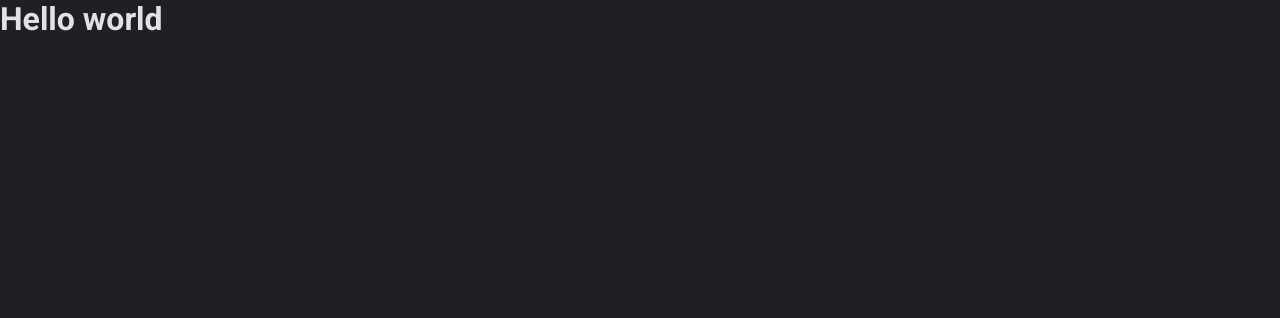
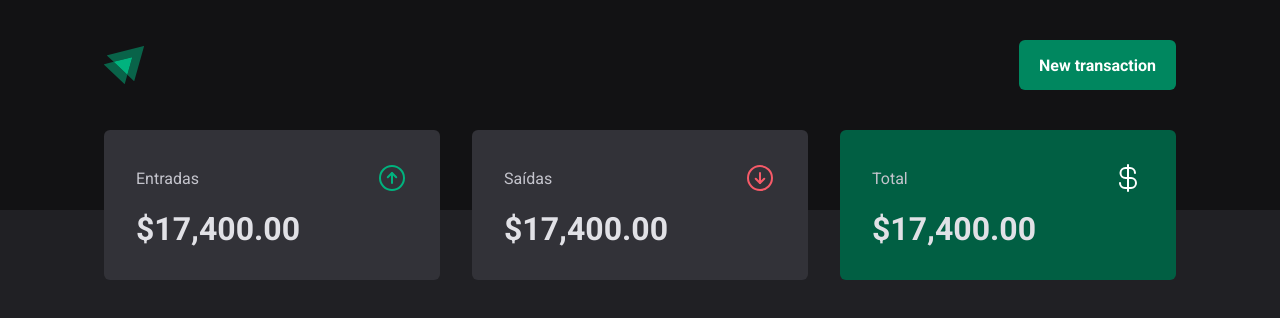
Before and after one commit to gcrozariol/dt-money-react, a React (Vite) app: page / in a window 1280 px wide. Shown: the top 318 px of the page. Built offline with nearby package versions, Linux system fonts and the light colour scheme.

Commit message:
Add header and summary

```diff
--- a/package.json
+++ b/package.json
@@ -10,6 +10,7 @@
     "preview": "vite preview"
   },
   "dependencies": {
+    "phosphor-react": "^1.4.1",
     "react": "^18.2.0",
     "react-dom": "^18.2.0",
     "styled-components": "^6.1.1"
--- a/src/App.tsx
+++ b/src/App.tsx
@@ -1,12 +1,13 @@
 import { ThemeProvider } from 'styled-components'
 import { defaultTheme } from './styles/themes/default'
 import { GlobalStyle } from './styles/global'
+import { Transactions } from './pages/Transactions'
 
 export function App() {
   return (
     <ThemeProvider theme={defaultTheme}>
       <GlobalStyle />
-      <h1>Hello world</h1>
+      <Transactions />
     </ThemeProvider>
   )
 }
--- /dev/null
+++ b/src/components/Header/index.tsx
@@ -0,0 +1,14 @@
+import { HeaderContainer, HeaderContent, NewTransactionButton } from './styles'
+
+import logoImg from '../../assets/logo.svg'
+
+export function Header() {
+  return (
+    <HeaderContainer>
+      <HeaderContent>
+        <img src={logoImg} alt="" />
+        <NewTransactionButton>New transaction</NewTransactionButton>
+      </HeaderContent>
+    </HeaderContainer>
+  )
+}
--- /dev/null
+++ b/src/components/Header/styles.ts
@@ -0,0 +1,34 @@
+import styled from 'styled-components'
+
+export const HeaderContainer = styled.header`
+  background: ${(props) => props.theme['gray-900']};
+  padding: 2.5rem 0 7.5rem;
+`
+
+export const HeaderContent = styled.div`
+  width: 100%;
+  max-width: 1120px;
+  margin: 0 auto;
+  padding: 0 1.5rem;
+
+  display: flex;
+  justify-content: space-between;
+  align-items: center;
+`
+
+export const NewTransactionButton = styled.button`
+  height: 50px;
+  border: 0;
+  background: ${(props) => props.theme['green-500']};
+  color: ${(props) => props.theme.white};
+  font-weight: bold;
+  padding: 0 1.25rem;
+  border-radius: 6px;
+  cursor: pointer;
+
+  transition: 150ms;
+
+  &:hover {
+    background: ${(props) => props.theme['green-700']};
+  }
+`
--- /dev/null
+++ b/src/components/Summary/index.tsx
@@ -0,0 +1,32 @@
+import { SummaryCard, SummaryContainer } from './styles'
+import { ArrowCircleUp, ArrowCircleDown, CurrencyDollar } from 'phosphor-react'
+
+export function Summary() {
+  return (
+    <SummaryContainer>
+      <SummaryCard>
+        <header>
+          <span>Entradas</span>
+          <ArrowCircleUp size={32} color="#00B37E" />
+        </header>
+        <strong>$17,400.00</strong>
+      </SummaryCard>
+
+      <SummaryCard>
+        <header>
+          <span>Saídas</span>
+          <ArrowCircleDown size={32} color="#F75A68" />
+        </header>
+        <strong>$17,400.00</strong>
+      </SummaryCard>
+
+      <SummaryCard variant="green">
+        <header>
+          <span>Total</span>
+          <CurrencyDollar size={32} color="#FFF" />
+        </header>
+        <strong>$17,400.00</strong>
+      </SummaryCard>
+    </SummaryContainer>
+  )
+}
--- /dev/null
+++ b/src/components/Summary/styles.ts
@@ -0,0 +1,45 @@
+import styled, { css } from 'styled-components'
+
+export const SummaryContainer = styled.section`
+  width: 100%;
+  max-width: 1120px;
+  margin: 0 auto;
+  padding: 0 1.5rem;
+
+  display: grid;
+  grid-template-columns: repeat(3, 1fr);
+  gap: 2rem;
+
+  margin-top: -5rem;
+`
+
+interface SummaryCardProps {
+  variant?: 'green'
+}
+
+export const SummaryCard = styled.div<SummaryCardProps>`
+  background: ${(props) => props.theme['gray-600']};
+  border-radius: 6px;
+
+  padding: 2rem;
+
+  header {
+    display: flex;
+    align-items: center;
+    justify-content: space-between;
+
+    color: ${(props) => props.theme['gray-300']};
+  }
+
+  strong {
+    display: block;
+    margin-top: 1rem;
+    font-size: 2rem;
+  }
+
+  ${(props) =>
+    props.variant === 'green' &&
+    css`
+      background: ${props.theme['green-700']};
+    `}
+`
--- /dev/null
+++ b/src/pages/Transactions/index.tsx
@@ -0,0 +1,11 @@
+import { Header } from '../../components/Header'
+import { Summary } from '../../components/Summary'
+
+export function Transactions() {
+  return (
+    <div>
+      <Header />
+      <Summary />
+    </div>
+  )
+}
```
Also changed, not shown: src/pages/Transactions/styles.ts (added), 1 other file (tests, documents, lock files or other folders).
